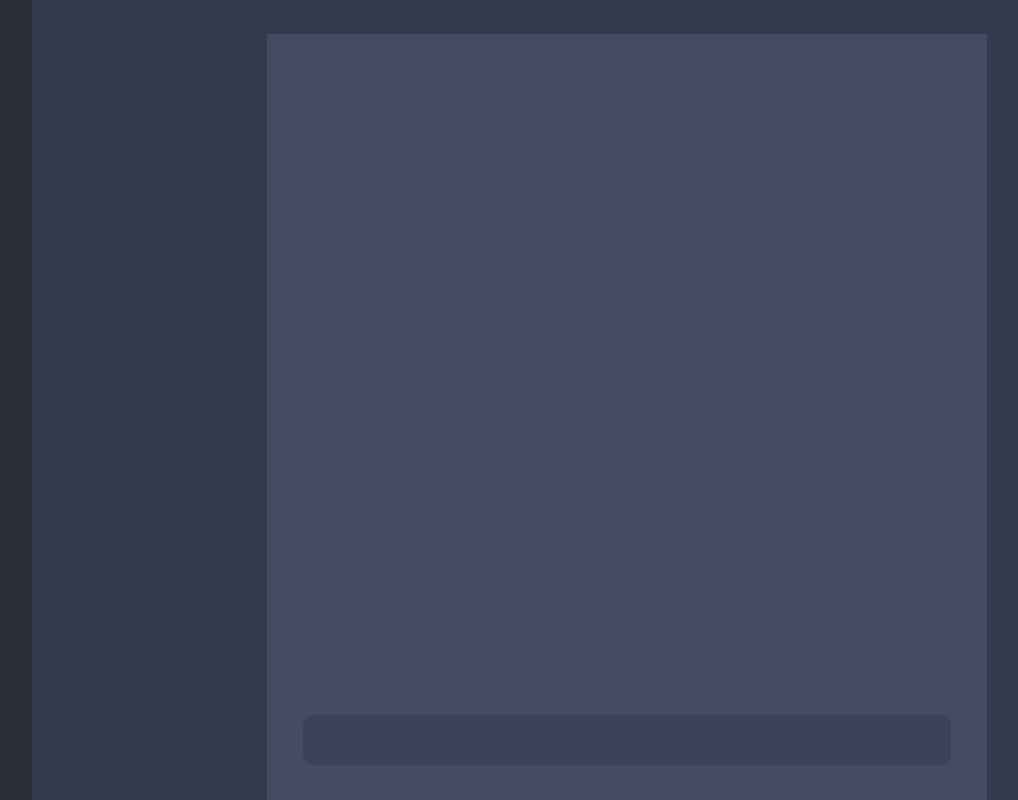
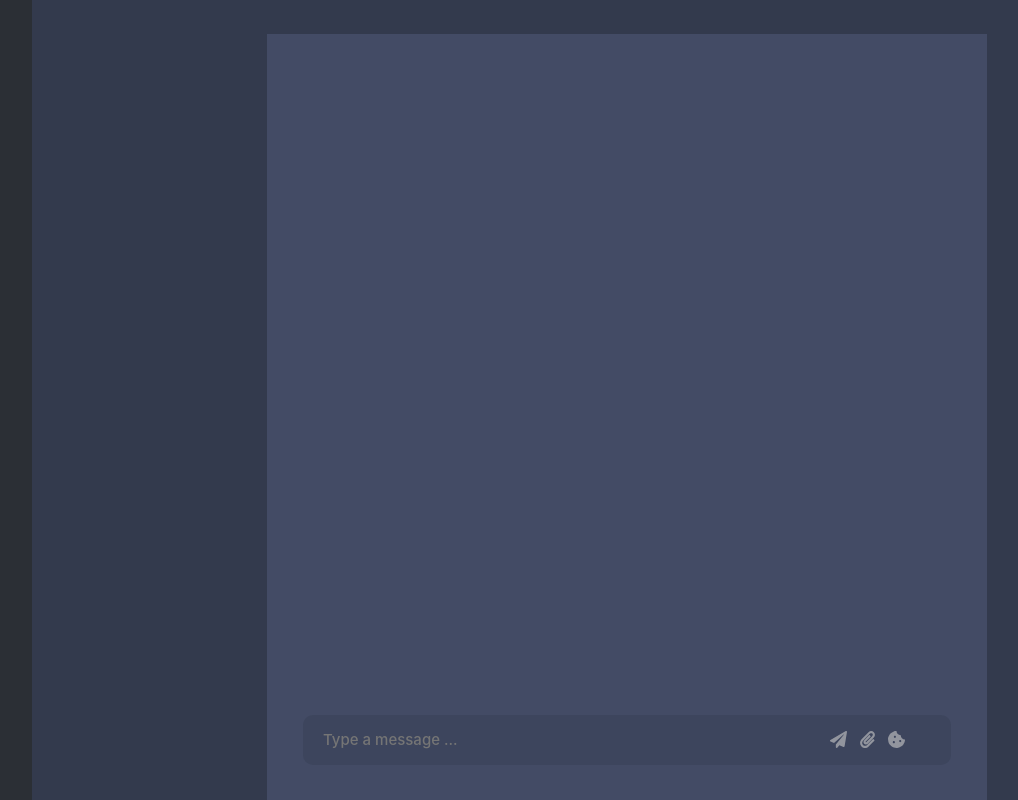
Before and after one commit to JaydenElliott/Hermes-ui, a React (Create React App) app: page / in a window 1280 px wide. Shown: the whole page, without its empty margins (43-1061 px from the left). Built offline with nearby package versions, Linux system fonts and the light colour scheme.

Commit message:
BUILD: input bar styling done.

```diff
--- a/package.json
+++ b/package.json
@@ -3,6 +3,9 @@
   "version": "0.1.0",
   "private": true,
   "dependencies": {
+    "@fortawesome/fontawesome-svg-core": "^1.2.34",
+    "@fortawesome/free-solid-svg-icons": "^5.15.2",
+    "@fortawesome/react-fontawesome": "^0.1.14",
     "@testing-library/jest-dom": "^5.11.9",
     "@testing-library/react": "^11.2.5",
     "@testing-library/user-event": "^12.8.1",
--- a/src/components/chat-bar/chatBar.js
+++ b/src/components/chat-bar/chatBar.js
@@ -4,14 +4,55 @@ import React from "react";
 // Styling
 import "./chatBar.scss";
 
+// Icons
+import { FontAwesomeIcon } from "@fortawesome/react-fontawesome";
+import { faPaperPlane } from "@fortawesome/free-solid-svg-icons";
+import { faPaperclip } from "@fortawesome/free-solid-svg-icons";
+import { faCookieBite } from "@fortawesome/free-solid-svg-icons";
+
 function ChatBar(props) {
   return (
     <div className="chat-bar">
       <div className="chat-bar-header"></div>
       <div className="chat-bar-center"></div>
-      <div className="chat-bar-footer">
-        <div className="chat-bar-footer-input-container"></div>
-      </div>
+      <div className="chat-bar-footer">{inputBar()}</div>
+    </div>
+  );
+}
+
+function inputBar(props) {
+  return (
+    <div className="chat-bar-footer-input-container">
+      <form>
+        <input placeholder="Type a message ..." />
+      </form>
+      <button className="chat-bar-footer-input-container-send">
+        <FontAwesomeIcon
+          icon={faPaperPlane}
+          style={{
+            width: "17px",
+            height: "17px",
+          }}
+        />
+      </button>
+      <button className="chat-bar-footer-input-container-more">
+        <FontAwesomeIcon
+          icon={faPaperclip}
+          style={{
+            width: "17px",
+            height: "17px",
+          }}
+        />
+      </button>
+      <button className="chat-bar-footer-input-container-cookie">
+        <FontAwesomeIcon
+          icon={faCookieBite}
+          style={{
+            width: "17px",
+            height: "17px",
+          }}
+        />
+      </button>
     </div>
   );
 }
--- a/src/components/chat-bar/chatBar.scss
+++ b/src/components/chat-bar/chatBar.scss
@@ -21,10 +21,41 @@
     height: $footer-height;
     width: 100%;
     &-input-container {
+      @extend .rja;
       width: 90%;
-      background-color: rgba(51, 58, 77, 0.516);
+      background-color: rgba(51, 58, 77, 0.349);
       height: 50px;
       border-radius: 10px;
+
+      input,
+      form {
+        width: 100%;
+        height: 100%;
+        background-color: transparent;
+        outline: none;
+        border: none;
+        padding-left: 10px;
+        font-size: 15px;
+        color: rgb(198, 198, 198);
+        font-weight: 550;
+      }
+
+      &-send {
+        @extend .button-default;
+        margin-left: auto;
+        color: rgba(198, 198, 198, 0.618);
+      }
+      &-more {
+        @extend .button-default;
+
+        color: rgba(198, 198, 198, 0.618);
+      }
+
+      &-cookie {
+        @extend .button-default;
+        margin-right: 40px;
+        color: rgba(198, 198, 198, 0.618);
+      }
     }
   }
 }
--- a/src/components/common/modules.scss
+++ b/src/components/common/modules.scss
@@ -60,6 +60,7 @@ $grey-lighter: rgb(67, 75, 101);
   outline: none;
   border: none;
   cursor: pointer;
+  background-color: transparent;
 }
 
 /*
```
Also changed, not shown: 1 other file (tests, documents, lock files or other folders).
